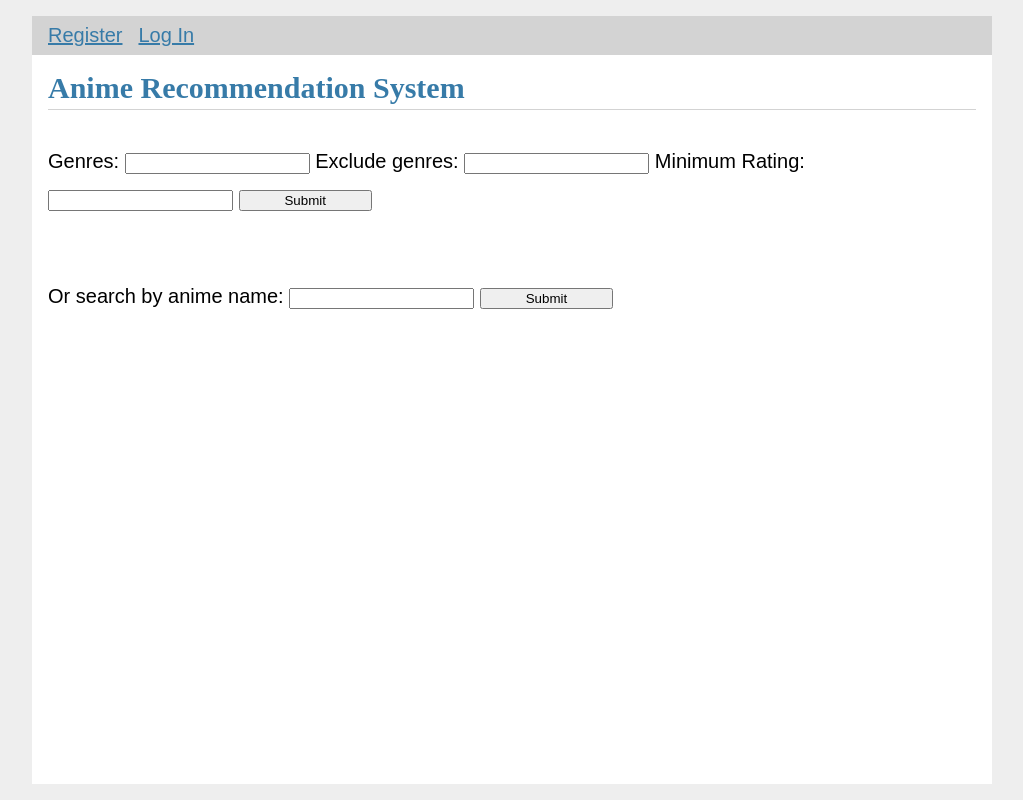
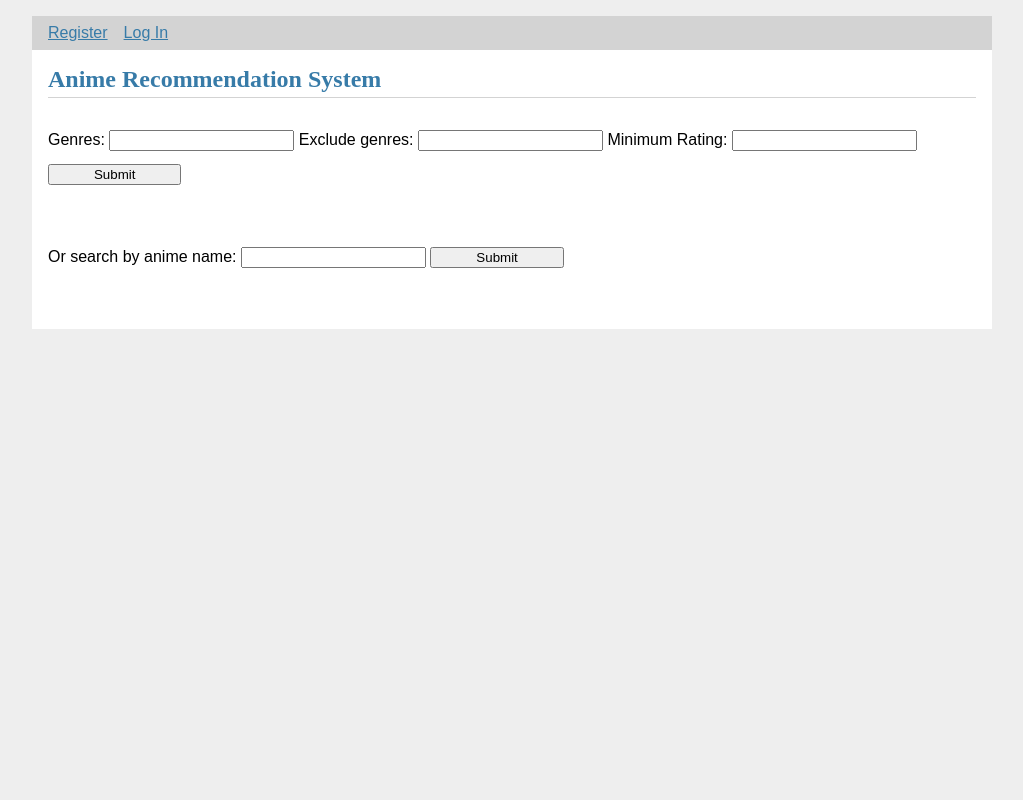
Before and after one commit to Andrewtcr/Anime-Rec-Web-App, a Flask app: template templates/index.html in a window 1280 px wide. Shown: the whole page, without its empty margins (128-1151 px from the left). Run offline with Flask 2, Linux system fonts and the light colour scheme; the template is opened without the code that fills it, so the values that code supplies are empty; parts of the project's set-up code (start-up, migrations or seed data) failed here and were passed over.

Commit message:
minor index.html change

```diff
--- a/templates/index.html
+++ b/templates/index.html
@@ -1,10 +1,3 @@
-<html>
-  <style>
-    body{
-      font-size: 15pt;
-      font-family: arial;
-    }
-  </style>
 {% extends 'base.html' %}
 
 {% block header %}
```
